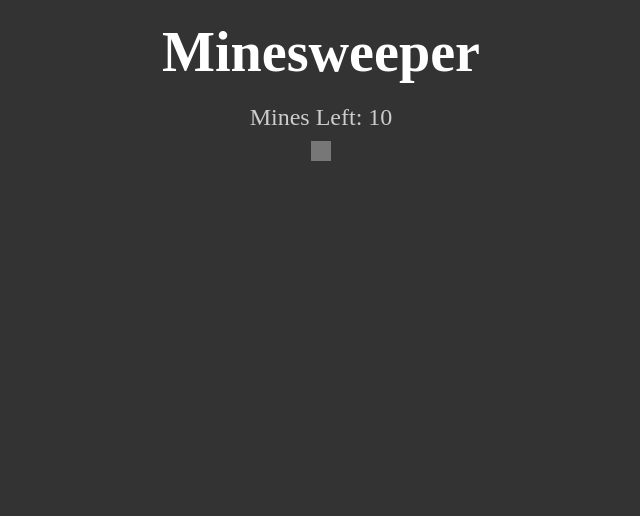
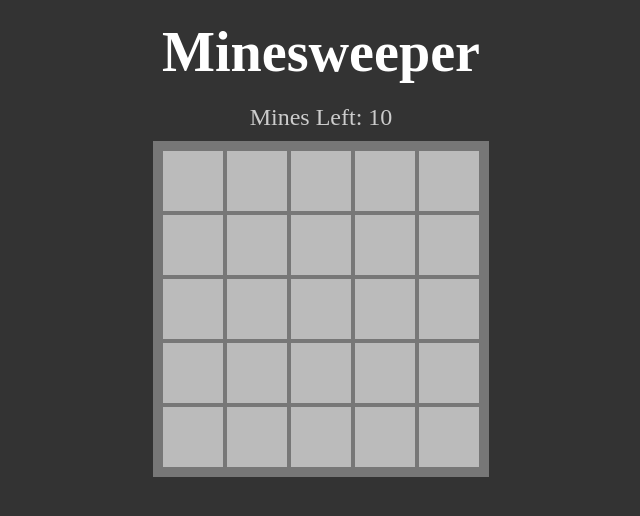
Before and after one commit to DeveshChau/wds, a website built with Parcel: page minesweeper/index.html in a window 1280 px wide. Shown: the whole page, without its empty margins (319-959 px from the left). Built offline with nearby package versions, Linux system fonts and the light colour scheme.

Commit message:
creat board

```diff
--- a/minesweeper/index.html
+++ b/minesweeper/index.html
@@ -5,6 +5,7 @@
   <meta name="viewport" content="width=device-width, initial-scale=1.0">
   <link rel="stylesheet" href="styles.css">
   <title>Minesweeper</title>
+  <script src="./script.js" type="module"></script>
 </head>
 <body>
   <h3 class="title">Minesweeper</h3>
--- /dev/null
+++ b/minesweeper/minesweeper.js
@@ -0,0 +1,24 @@
+const TILE_STATUSES = {
+    HIDDEN: 'hidden',
+    MINE: 'mine',
+    NUMBER: 'number',
+    MARKED: 'marked'
+};
+export function createBoard(boardSize, numberOfMines) {
+    const board = [];
+    for (let x = 0; x < boardSize; x++) {
+        const row = [];
+        for (let y = 0; y < boardSize; y++) {
+            const element = document.createElement("div");
+            element.dataset.status = TILE_STATUSES.HIDDEN;
+            const tile = {
+                element,
+                x,
+                y
+            };
+            row.push(tile);
+        }
+        board.push(row);
+    }
+    return board;
+}
--- /dev/null
+++ b/minesweeper/script.js
@@ -0,0 +1,12 @@
+import {createBoard} from './minesweeper.js'
+const boardSize = 5;
+const numberOfMines = 2;
+const board = createBoard(boardSize, numberOfMines);
+console.log(board);
+const boardElement = document.querySelector('.board');
+boardElement.style.setProperty('--size', boardSize)
+board.forEach(row => {
+    row.forEach(tile => {
+        boardElement.append(tile.element);
+    })
+})
```
Also changed, not shown: minesweeper/package.json (added, +16 -0 lines), 1 other file.
